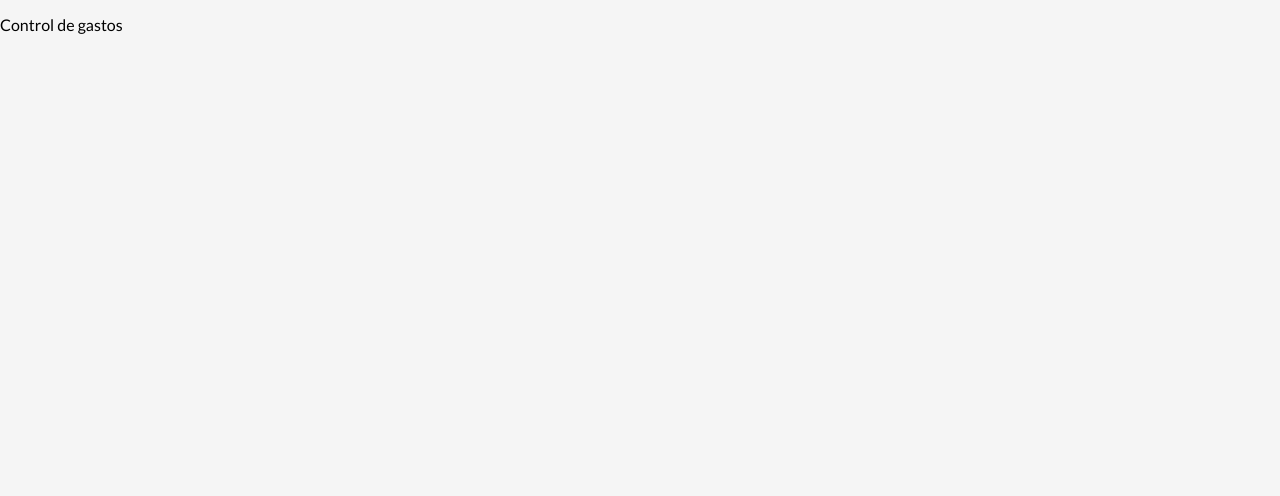
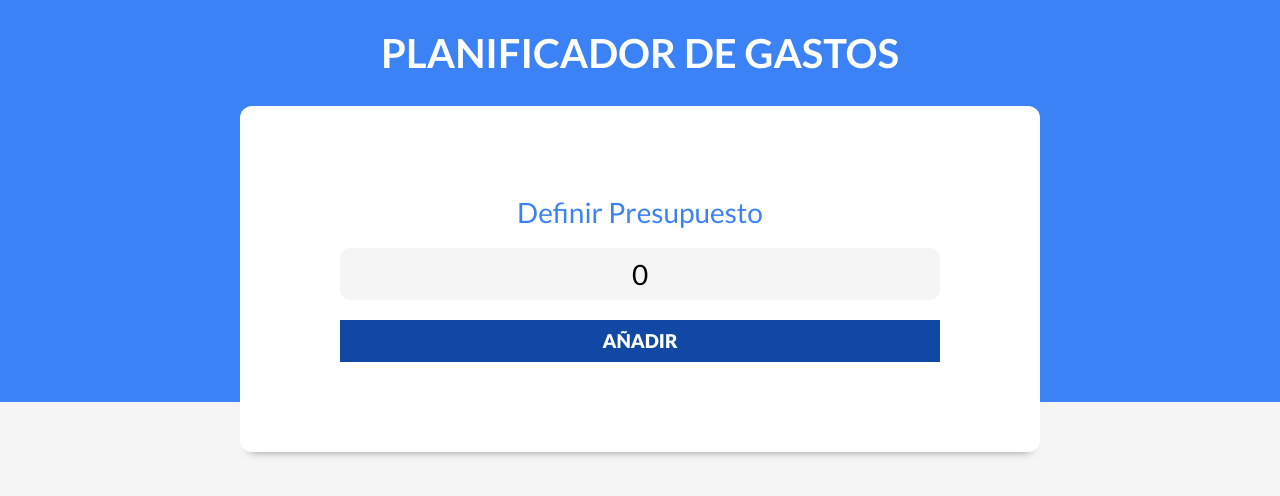
Before and after one commit to JeanBayer/control-gastos-react-practice, a React (Vite) app: page / in a window 1280 px wide. Shown: the top 496 px of the page. Built offline with nearby package versions, Linux system fonts and the light colour scheme.

Commit message:
components adding

```diff
--- a/src/App.jsx
+++ b/src/App.jsx
@@ -1,10 +1,13 @@
-import { useState } from 'react'
+import { useState } from "react";
+import Header from "./components/Header";
 
 function App() {
-
+  const [presupuesto, setPresupuesto] = useState(0);
   return (
-   <p>Control de gastos</p>
-  )
+    <div>
+      <Header presupuesto={presupuesto} setPresupuesto={setPresupuesto} />
+    </div>
+  );
 }
 
-export default App
+export default App;
--- a/src/components/Header.jsx
+++ b/src/components/Header.jsx
@@ -0,0 +1,13 @@
+import React from "react";
+import NuevoPresupuesto from "./NuevoPresupuesto";
+
+const Header = ({ presupuesto, setPresupuesto }) => {
+  return (
+    <header>
+      <h1>Planificador de gastos</h1>
+      <NuevoPresupuesto presupuesto={presupuesto} setPresupuesto={setPresupuesto} />
+    </header>
+  );
+};
+
+export default Header;
--- /dev/null
+++ b/src/components/Mensaje.jsx
@@ -0,0 +1,7 @@
+const Mensaje = ({children, tipo}) => {
+  return (
+    <div className={`alerta ${tipo}`}>{children}</div>
+  )
+}
+
+export default Mensaje
--- a/src/components/NuevoPresupuesto.jsx
+++ b/src/components/NuevoPresupuesto.jsx
@@ -0,0 +1,36 @@
+import {useState} from "react";
+import Mensaje from "./Mensaje";
+
+const NuevoPresupuesto = ({ presupuesto, setPresupuesto }) => {
+  const [mensaje, setMensaje] = useState("");
+
+  const handlePresupuesto = (e) => {
+    e.preventDefault();
+    if (!Number(presupuesto) || Number(presupuesto) <= 0) {
+      setMensaje("No es valido");
+    } else {
+      setMensaje("");
+    }
+  };
+
+  return (
+    <div className="contenedor-presupuesto contenedor sombra">
+      <form className="formulario" onSubmit={handlePresupuesto}>
+        <div className="campo">
+          <label htmlFor="">Definir Presupuesto</label>
+          <input
+            className="nuevo-presupuesto"
+            type="text"
+            placeholder="Añade tu presupuesto"
+            value={presupuesto}
+            onChange={(e) => setPresupuesto(e.target.value)}
+          />
+        </div>
+        <input type="submit" value="Añadir" />
+        {mensaje && <Mensaje tipo="error">{mensaje}</Mensaje>}
+      </form>
+    </div>
+  );
+};
+
+export default NuevoPresupuesto;
```
